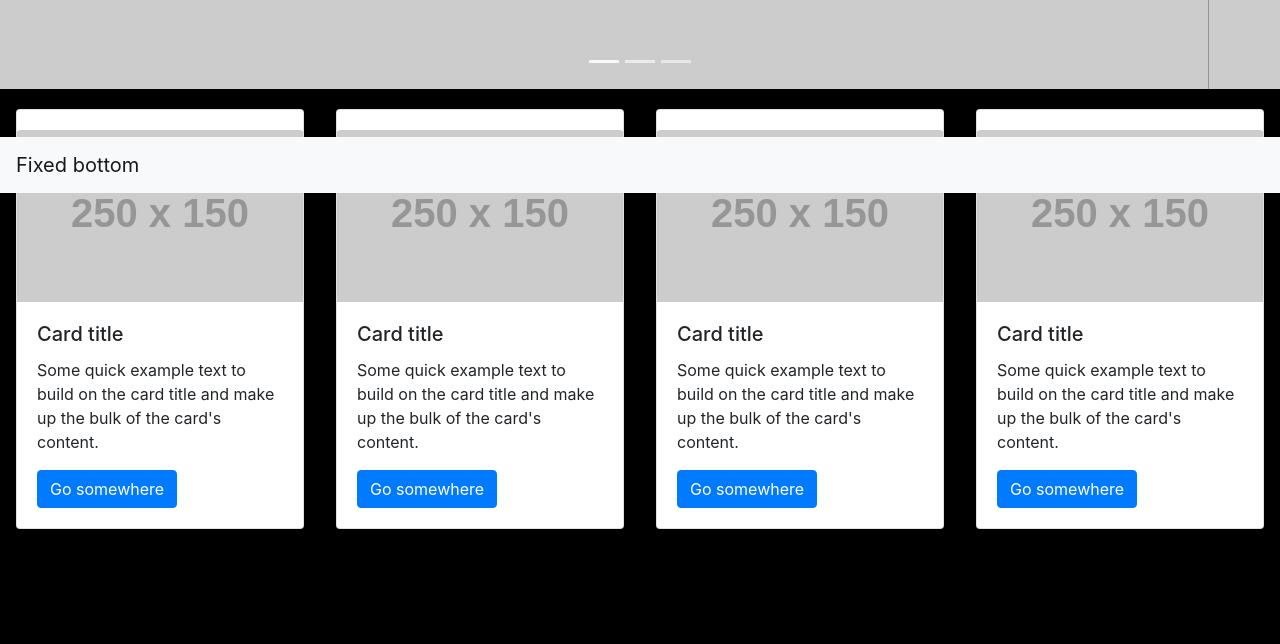
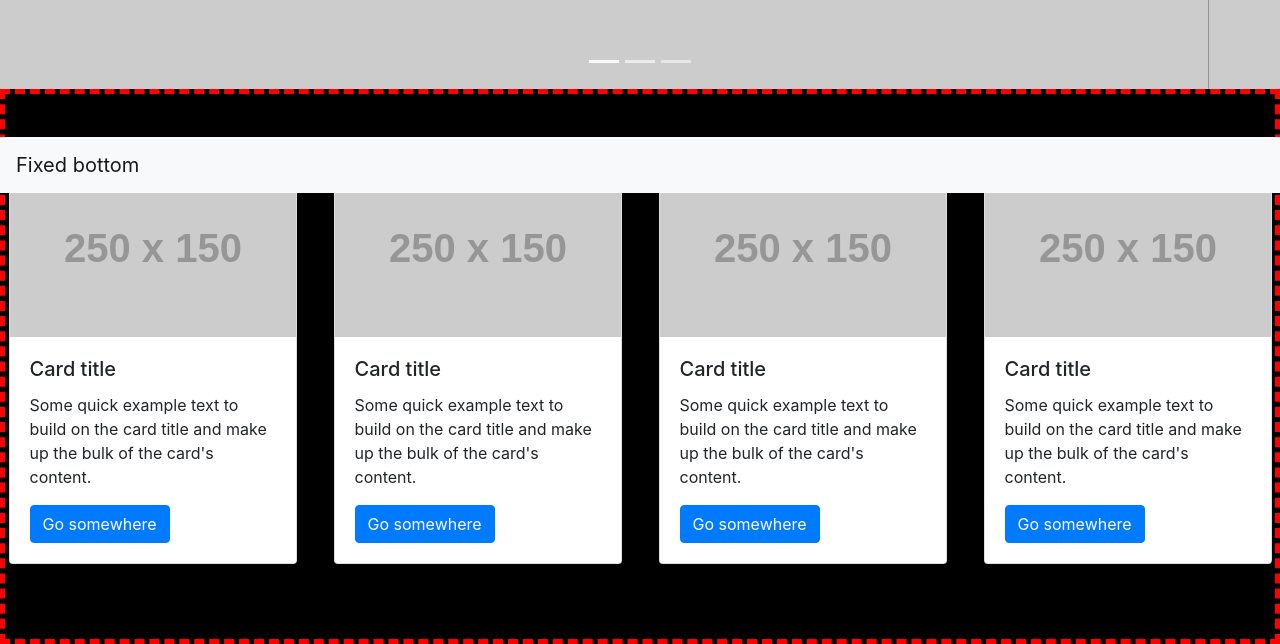
Before and after one commit to sniquerz/WEB-115-Class-Work-Redo, a plain HTML site: page index.html in a window 1280 px wide. Shown: the part 607-1251 px from the top of the page. Before the commit the page ends 1136 px from the top, so only its background shows below. Drawn offline with nearby package versions, Linux system fonts and the light colour scheme; placeholder pictures from the web are drawn by us; a script that the page names is missing.

Commit message:
2019-04-25 updated

```diff
--- a/assets/css/style.css
+++ b/assets/css/style.css
@@ -10,6 +10,15 @@
     opacity: .75;
 }
 body{background-color: pink;}
+
+#contentDiv{
+  border: dashed red thick;
+  padding: 30px 0px 75px;
+}
+#contentDiv .card{
+  margin-top: 20px;
+}
+
 /* Small devices (landscape phones, 576px and up) */
 @media (min-width: 576px) {
   body{background-color: #F00;}
```
Also changed, not shown: index.html (+1 -0 lines), 1 other file.
